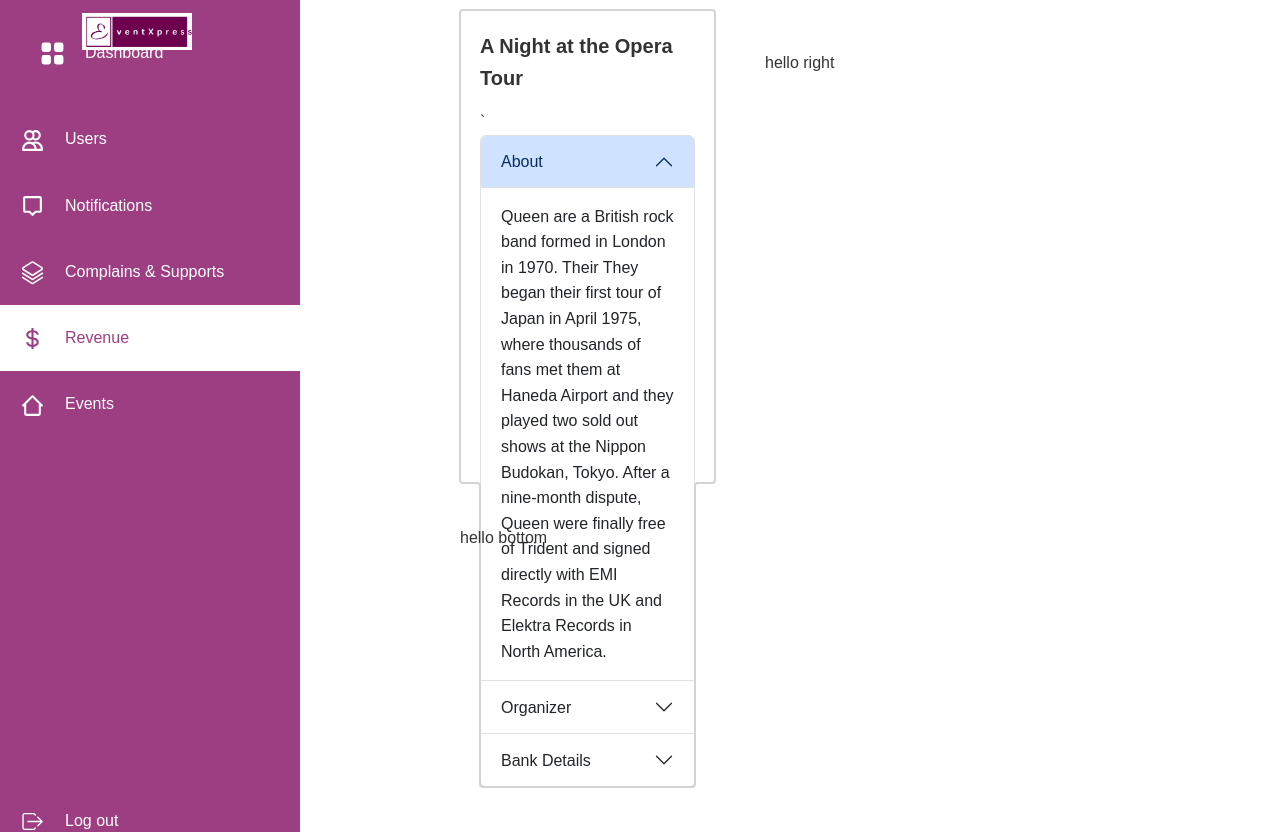
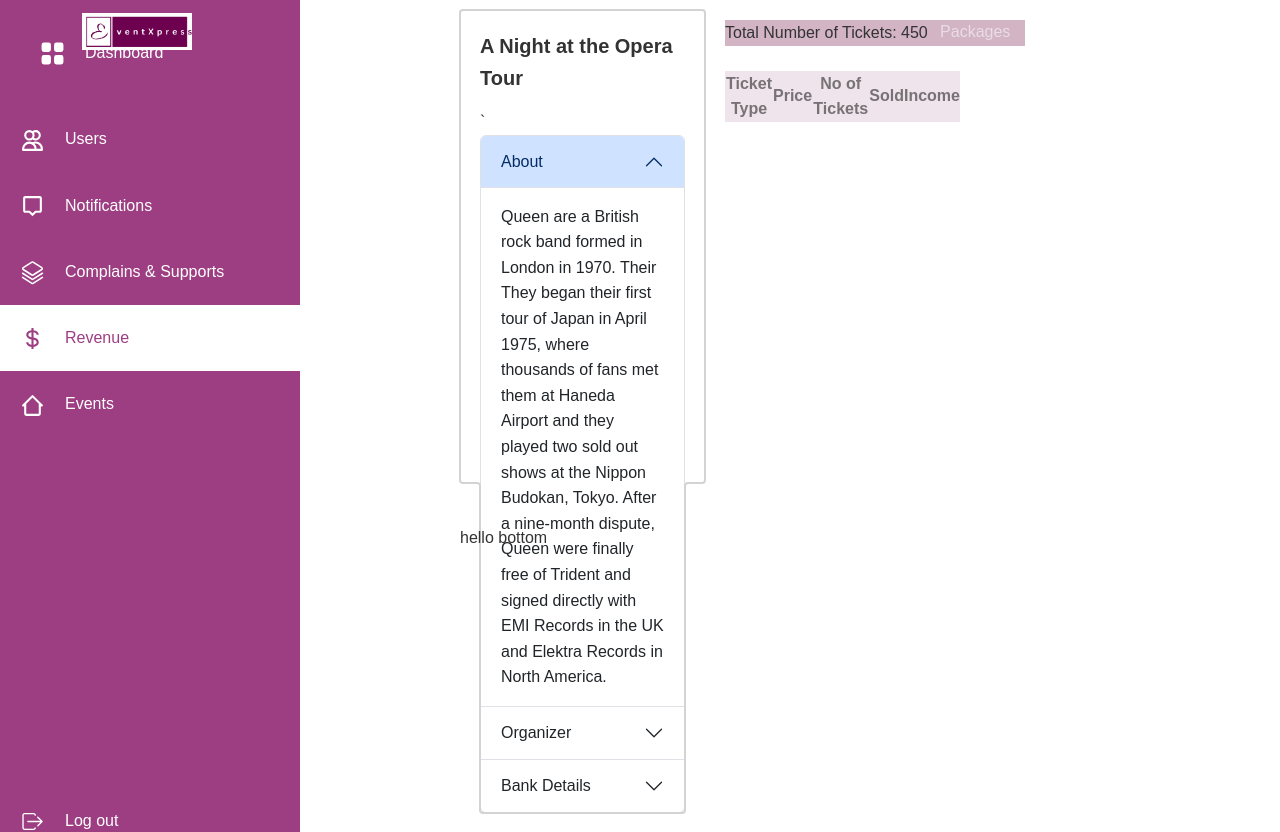
Before and after one commit to EventXpress-An-Event-Planning-Website/EventXpress, a React (Vite) app in the folder frontend/: page /AdminEventDetails in a window 1280 px wide. Shown: the top 832 px of the page. Built offline with nearby package versions, Linux system fonts and the light colour scheme.

Commit message:
update previous UIs and add new UI for Admin

```diff
--- a/frontend/src/assets/CSS/Admin/AdminSideBar.css
+++ b/frontend/src/assets/CSS/Admin/AdminSideBar.css
@@ -444,7 +444,21 @@
   width: 50%;
   height: 100%;
   float: left;
-  padding: 50px;
+  padding: 10px;
+  margin-left: 10px;
+  margin-top: 10px;
+
+ }
+
+ .tkDetailTable{
+  width:100%;
+  margin-top :25px;
+  color: rgba(0, 0, 0, 0.50);
+  background-color:rgba(180, 130, 159, 0.21);
+ }
+
+ .tkDetailTable th,td{
+  text-align: center;
  }
 
  .EvDetailsBoxBottom{
--- a/frontend/src/components/Admin/AdminEventsDetailsMain.jsx
+++ b/frontend/src/components/Admin/AdminEventsDetailsMain.jsx
@@ -45,7 +45,18 @@ function AdminEventsDetailsMain() {
               </Accordion.Item>
             </Accordion>
           </div>
-          <div className="EvDetailsBoxRight">hello right</div>
+
+
+          <div className="EvDetailsBoxRight">
+          <div style={{backgroundColor:"rgba(180, 130, 159, 0.60)",width:'300px'}}>Total Number of Tickets: 450</div>
+          <div>
+            <table className="tkDetailTable">
+                <tr><th>Ticket Type</th><th>Price</th><th>No of Tickets</th><th>Sold</th><th>Income</th></tr>
+            </table>
+          </div>
+          </div>
+
+
         </div>
         <div className="EvDetailsBoxBottom">hello bottom</div>
       </div>
```
